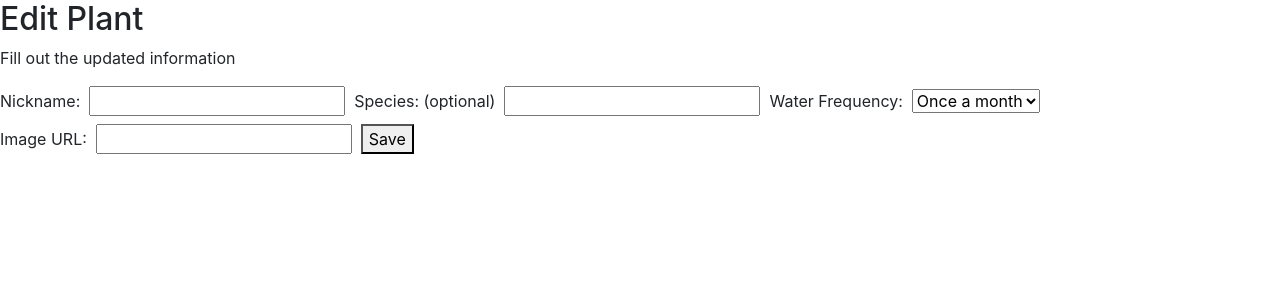
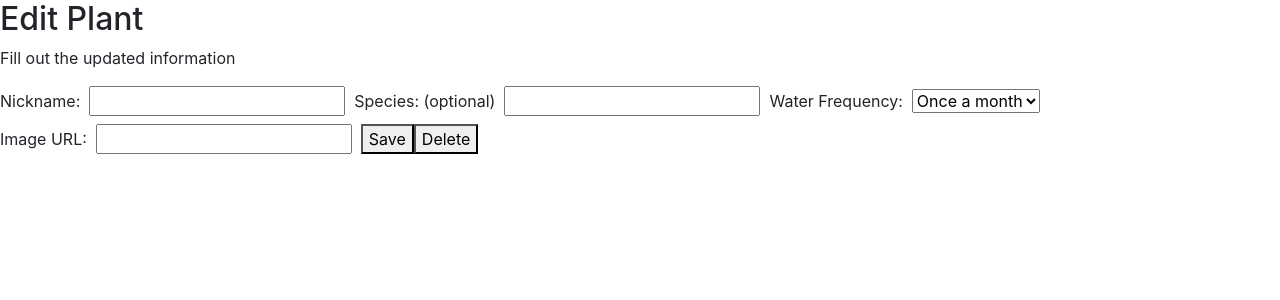
Before and after one commit to BW-Water-My-Plants-3/Front-End-2, a React (Create React App) app in the folder h2woah/: page /update-plant/1 in a window 1280 px wide. Shown: the top 300 px of the page. Built offline with nearby package versions, Linux system fonts and the light colour scheme; no server answers.

Commit message:
DELETE BUTTON FUNCTIONS I REPEAT DELETE BUTTON FUNCTIONS--WOO BABY

```diff
--- a/h2woah/src/components/EditForm.js
+++ b/h2woah/src/components/EditForm.js
@@ -6,7 +6,7 @@ import { axiosWithAuth } from "../utils/axiosWithAuth"
 const EditForm = ({plant, setPlant}) => {
     const {push} = useHistory()
     const {id} = useParams()
-    console.log({id})
+    // console.log({id})
 
     //useEffect for initial load for plant data--GET
     useEffect(() => {
@@ -42,6 +42,20 @@ const EditForm = ({plant, setPlant}) => {
             })
             .catch(err => {
                 console.log("UPDATE PLANT ERR", err)
+            })
+    }
+
+    const deletePlant = e => {
+        e.preventDefault()
+        axiosWithAuth()
+            .delete(`/api/plants/${id}`) //${} WHAT IS THE ID??
+            .then(res => {
+                console.log("DELETE RES", res)
+                setPlant(plant)
+                push(`/homepage`)
+            })
+            .catch(err => {
+                console.log("DELETE ERR", err)
             })
     }
 
@@ -82,6 +96,7 @@ const EditForm = ({plant, setPlant}) => {
                         onChange={changeHandler}
                         /></label> &nbsp;
                     <button>Save</button>
+                    <button onClick={deletePlant}>Delete</button>
                 </form>
             </div>
         </>
--- a/h2woah/src/components/HomePage.js
+++ b/h2woah/src/components/HomePage.js
@@ -1,5 +1,5 @@
 import React, {useState, useContext, useEffect} from "react"
-import {useHistory, useParams} from "react-router-dom"
+import {useHistory} from "react-router-dom"
 
 //Contexts
 import {HomeContext} from "../contexts/HomeContext"
@@ -9,11 +9,12 @@ const HomePage = () => {
     const {plantList, setPlantList} = useContext(HomeContext)
     const {push} = useHistory()
 
+
     useEffect(() => {
         axiosWithAuth()
             .get("/api/plants")
             .then(res => {
-                console.log("useEffect res", res)
+                // console.log("useEffect res", res)
                 setPlantList(res.data)
             })
             .catch(err => {
@@ -39,7 +40,6 @@ const HomePage = () => {
                         <p>Species: {showPlant.species}</p>
                         <p>Water Me: {showPlant.h2oFrequency}</p>
                         <button onClick={() => push(`/update-plant/${showPlant.id}`)}>Update</button>
-                        <button>Delete</button>
                     </div>
                     )
                 })}</p>
```
